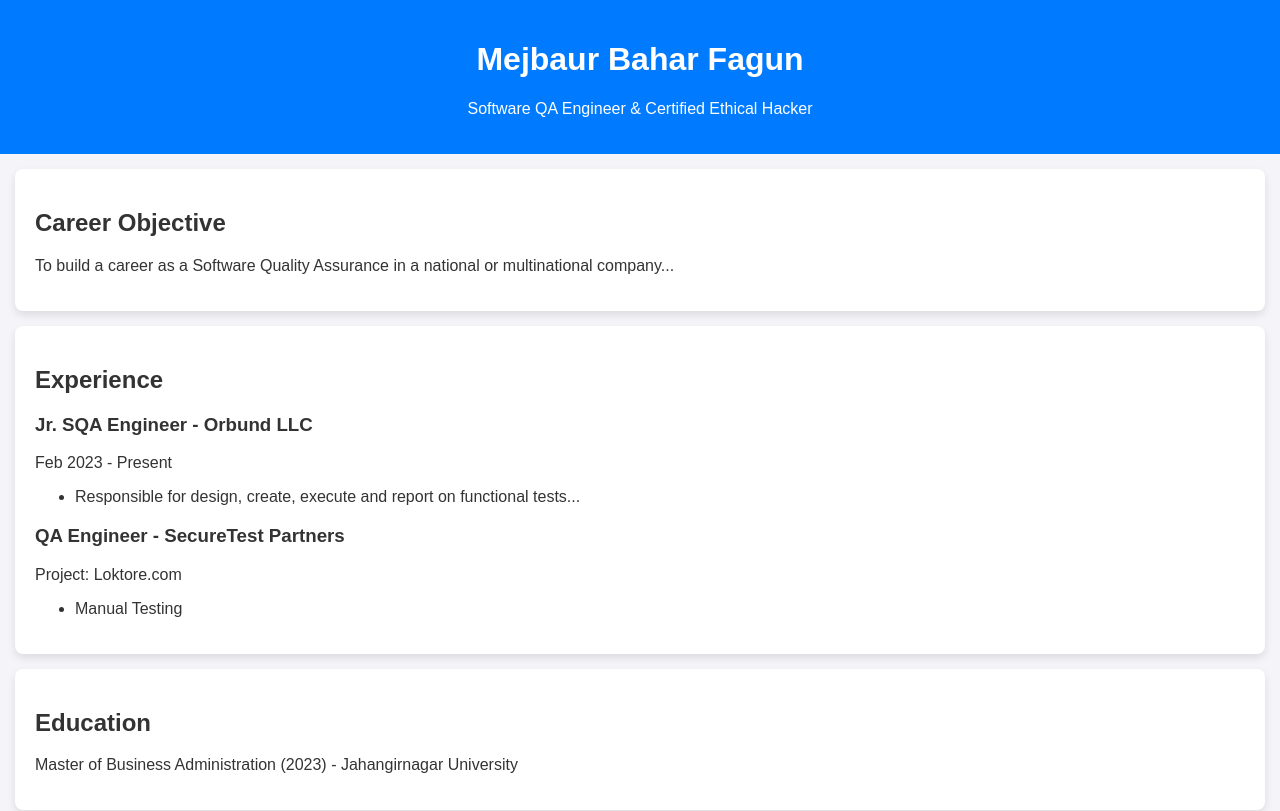
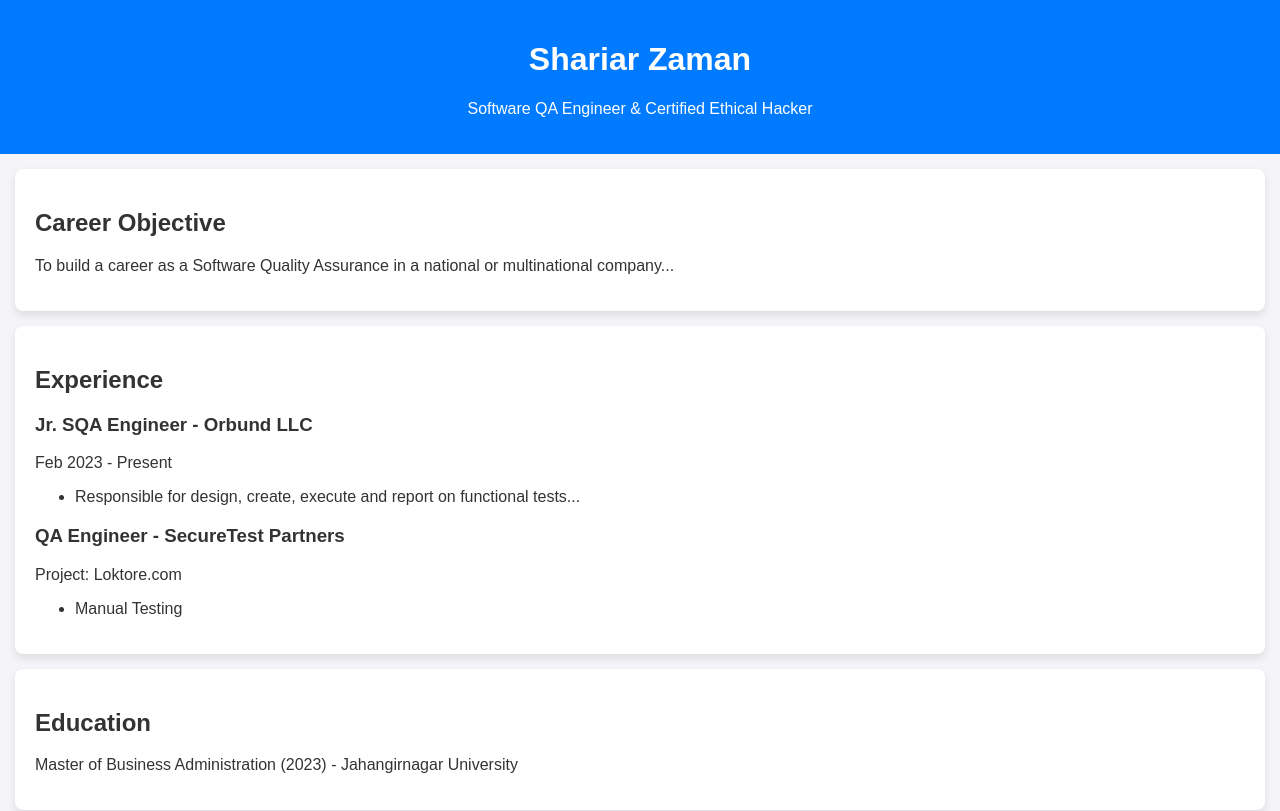
Before and after one commit to Shariar-Zaman/portfolio, a plain HTML site: page index.html in a window 1280 px wide. Shown: the top 811 px of the page. Drawn offline with Linux system fonts and the light colour scheme.

Commit message:
Update index.html

```diff
--- a/index.html
+++ b/index.html
@@ -3,13 +3,13 @@
 <head>
     <meta charset="UTF-8">
     <meta name="viewport" content="width=device-width, initial-scale=1.0">
-    <title>Mejbaur Bahar Fagun - SQA Engineer</title>
+    <title>Shariar Zaman - SQA Engineer</title>
     <link rel="stylesheet" href="styles.css">
     <script src="https://kit.fontawesome.com/your-fontawesome-kit.js"></script> <!-- Replace 'your-fontawesome-kit.js' with your actual Font Awesome kit link -->
 </head>
 <body>
     <header>
-        <h1>Mejbaur Bahar Fagun</h1>
+        <h1>Shariar Zaman</h1>
         <p>Software QA Engineer & Certified Ethical Hacker</p>
     </header>
     <section id="career-objective">
```
